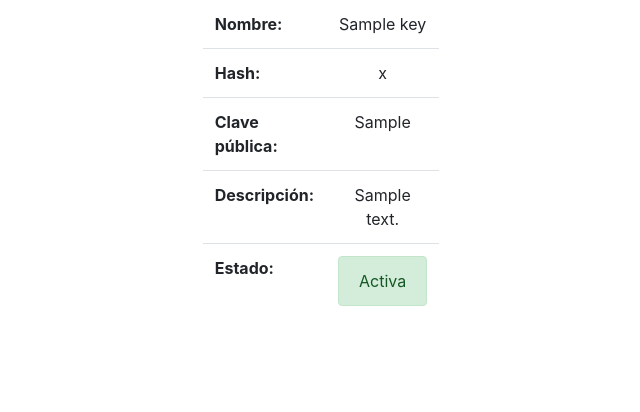
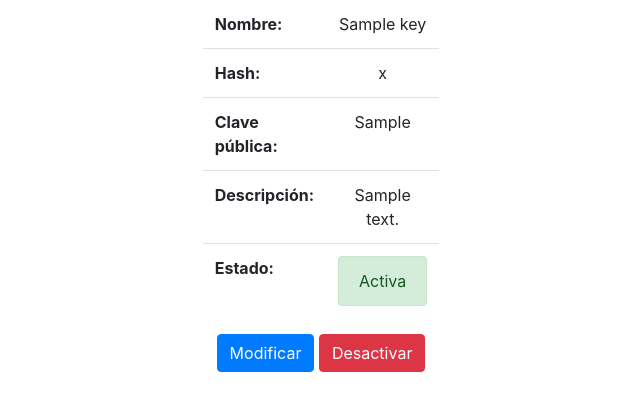
Before and after one commit to ahcode/Traceability, a Django app: page /keys/details/x in a window 1280 px wide. Shown: the part 155-567 px from the top of the page, without its empty margins (319-959 px from the left). Run offline with Django 3.2, Linux system fonts and the light colour scheme; tables that the repository leaves empty hold one stand-in row (values such as "Sample post"); some libraries are stand-ins or nearby versions.

Commit message:
Opciones en vista detalle y modificar claves

```diff
--- a/web/traceability/templates/traceability/keys/key_details.html
+++ b/web/traceability/templates/traceability/keys/key_details.html
@@ -9,4 +9,14 @@
 <tr><td class = "text-left"><span class="font-weight-bold text-left">Descripción:</span></td><td>{% if key.description %}{{ key.description }}{% else %}<span class="font-weight-light">No hay descripción</span>{% endif %}</td></tr>
 <tr><td class = "text-left"><span class="font-weight-bold text-left">Estado:</span></td><td><div class="text-center alert alert-{% if key.current_status == 'active' %}success{% elif key.current_status == 'new' %}warning{% else %}danger{% endif %}">{{ key.get_current_status_display }}</div></td></tr>
 </table>
+<a href="{% url 'modify_key' hash=key.hash %}" class="btn btn-primary">Modificar</a>
+{% if key.current_status != 'active' %}
+<a href="{% url 'activate_key' hash=key.hash %}" class="btn btn-success" role="button">Activar</a>
+{% endif %}
+{% if key.current_status == 'active' %}
+<a href="{% url 'deactivate_key' hash=key.hash %}" class="btn btn-danger" role="button">Desactivar</a>
+{% endif %}
+{% if key.current_status == 'new' %}
+<a href="{% url 'remove_key' hash=key.hash %}" class="btn btn-danger" role="button">Eliminar</a>
+{% endif %}
 {% endblock %}
--- a/web/traceability/templates/traceability/keys/key_form.html
+++ b/web/traceability/templates/traceability/keys/key_form.html
@@ -2,7 +2,7 @@
 {% load bootstrap %}
 {% block nav-stages %}active{% endblock %}
 {% block content %}
-<h3 class="mt-3">Registro manual de claves</h3>
+<h3 class="mt-3">Gestión de Claves</h3>
 <form style="max-width:500px; margin: auto" method="post" action="">
     {% csrf_token %}
     {{ form|bootstrap }}
--- a/web/traceability/templates/traceability/keys/keyslist_base.html
+++ b/web/traceability/templates/traceability/keys/keyslist_base.html
@@ -10,7 +10,7 @@
     <a class="nav-link {% block tab-pending %}{% endblock %}" href="{% url 'keys_pending' %}">Pendientes {% if pending_keys > 0 %} <span class="badge badge-pill badge-danger">{{ pending_keys }}</span>{% endif %}</a>
     </li>
     <li class="nav-item">
-    <a class="nav-link {% block tab-inactive %}{% endblock %}" href="{% url 'keys_inactive' %}">Desactivadas</a>
+    <a class="nav-link {% block tab-inactive %}{% endblock %}" href="{% url 'keys_inactive' %}">Inactivas</a>
     </li>
     <li class="nav-item"></li>
     <form class="form-inline ml-auto" action="{% url 'key_search' %}" method="get">
--- a/web/traceability/urls.py
+++ b/web/traceability/urls.py
@@ -11,5 +11,6 @@ urlpatterns = [
     path('keys/action/remove/<slug:hash>/', views.RemoveKey, name='remove_key'),
     path('keys/details/<slug:hash>', views.KeyDetails.as_view(), name='key_details'),
     path('keys/new/', views.NewKey.as_view(), name='new_key'),
+    path('key/modify/<slug:hash>', views.ModifyKey.as_view(), name='modify_key'),
     path('key/search/', views.KeySearch, name='key_search'),
 ]
--- a/web/traceability/views.py
+++ b/web/traceability/views.py
@@ -1,8 +1,10 @@
+from django.shortcuts import redirect
 from django.urls import reverse
 from django.http import HttpResponseRedirect
-from django.views.generic import View, TemplateView, ListView, DetailView, CreateView
+from django.views.generic import View, TemplateView, ListView, DetailView, CreateView, UpdateView
 from django.contrib import messages
 from .models import *
+from django.http import Http404
 
 # Create your views here.
 class Index(TemplateView):
@@ -32,6 +34,13 @@ class KeyDetails(DetailView):
     slug_url_kwarg = 'hash'
     slug_field = 'hash'
     context_object_name = 'key'
+    def get(self, request, *args, **kwargs):
+        try:
+            self.object = self.get_object()
+        except Http404:
+            return redirect('keys')
+        context = self.get_context_data(object=self.object)
+        return self.render_to_response(context)
 
 def ActivateKey(request, hash):
     try:
@@ -73,6 +82,16 @@ class NewKey(CreateView):
         messages.add_message(self.request, messages.SUCCESS, "Se ha registrado la nueva clave.")
         return super().form_valid(form)
 
+class ModifyKey(UpdateView):
+    model = Key
+    fields = ['name', 'current_status', 'description']
+    template_name = "traceability/keys/key_form.html"
+    slug_url_kwarg = 'hash'
+    slug_field = 'hash'
+    def form_valid(self, form):
+        messages.add_message(self.request, messages.SUCCESS, "Se ha actualizado la información.")
+        return super().form_valid(form)
+
 def KeySearch(request):
     searchbox = request.GET.get('sb')
     if searchbox:
```
